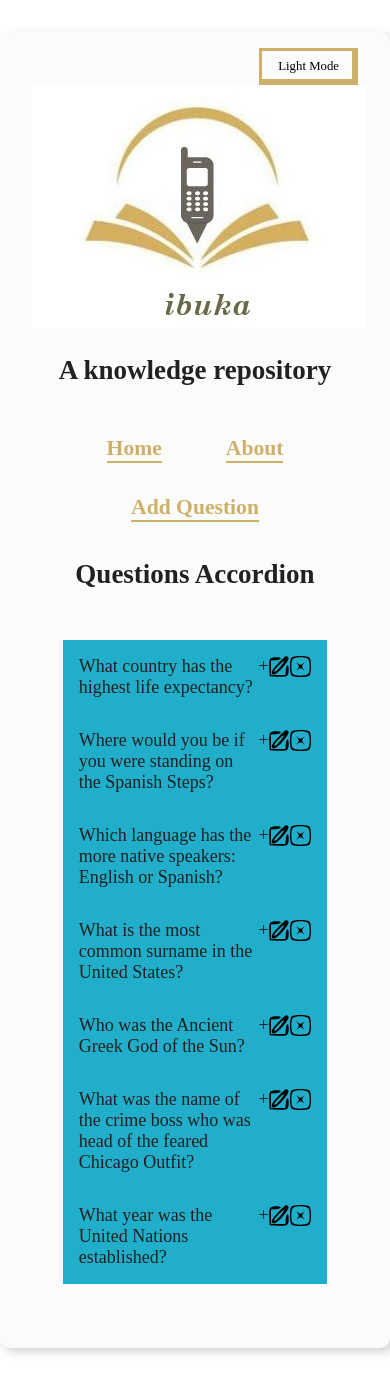
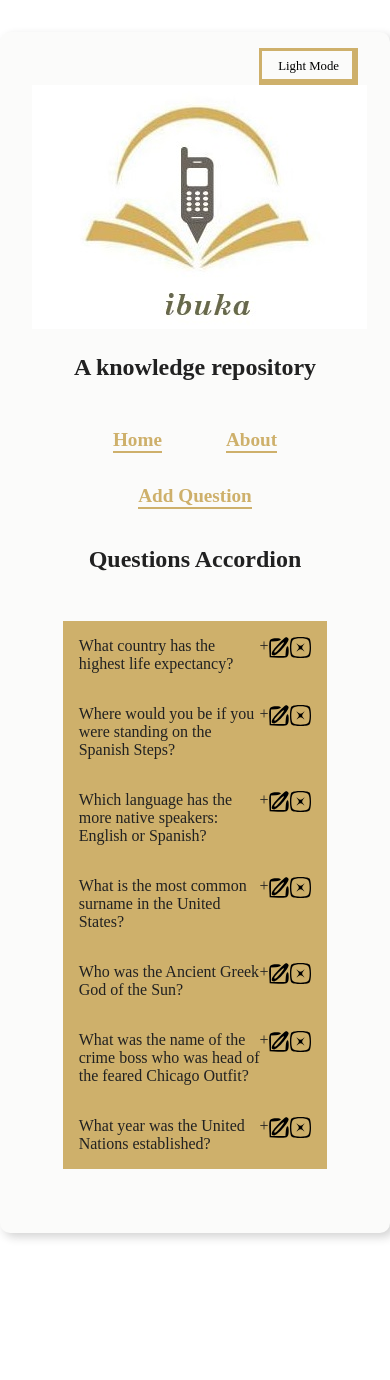
Before and after one commit to ussenuk/ibuka_project, a React (Create React App) app: page / in a window 390 px wide. After the commit the page ends 1265 px from the top, so only its background shows below. Built offline with nearby package versions, Linux system fonts and the light colour scheme; data requests are answered from the project's data file.

Commit message:
Styling modifications

```diff
--- a/src/components/QuestionItem.js
+++ b/src/components/QuestionItem.js
@@ -38,6 +38,7 @@ function QuestionItem({ question, onDeleteQuestion, onUpdateQuestion }) {
       <div className="accordion-title" onClick={() => setIsActive(!isActive)}>
         <div>{prompt}</div>
         <div>{isActive ? '-' : '+'}</div>
+        {/*Add Update functionality to update icon*/}
         <div><img src = {update_icon} alt="Update Icon"/></div>
         <div><img src = {delete_icon} alt="Delete Icon" onClick={handleDeleteClick}/></div>
       </div>
--- a/src/index.css
+++ b/src/index.css
@@ -192,6 +192,7 @@ p {
 .accordion {
   max-width: 600px;
   margin: 2rem auto;
+  font-family: "Press Start 1p", cursive;
 }
 
 .accordion-title {
@@ -199,26 +200,24 @@ p {
   flex-direction: row;
   justify-content: space-between;
   cursor: pointer;
-  background-color: #21aeca;
+  background-color: rgb(206, 176, 107);
 }
 
 .accordion-title:hover {
-  background-color: #3ab4cc;
+  background-color: tomato;
 }
 
 .accordion-title,
 .accordion-content {
   padding: 1rem;
+  font-family: "Press Start 1p", cursive;
 }
 
 .accordion-content {
-  background-color: #39b9d2;
+  background-color: rgb(206, 176, 107);
 }
 
   @media screen and (max-width: 700px) {
-  body {
-    font-size: 18px;
-  }
 
   .accordion {
     width: 90%;
```
